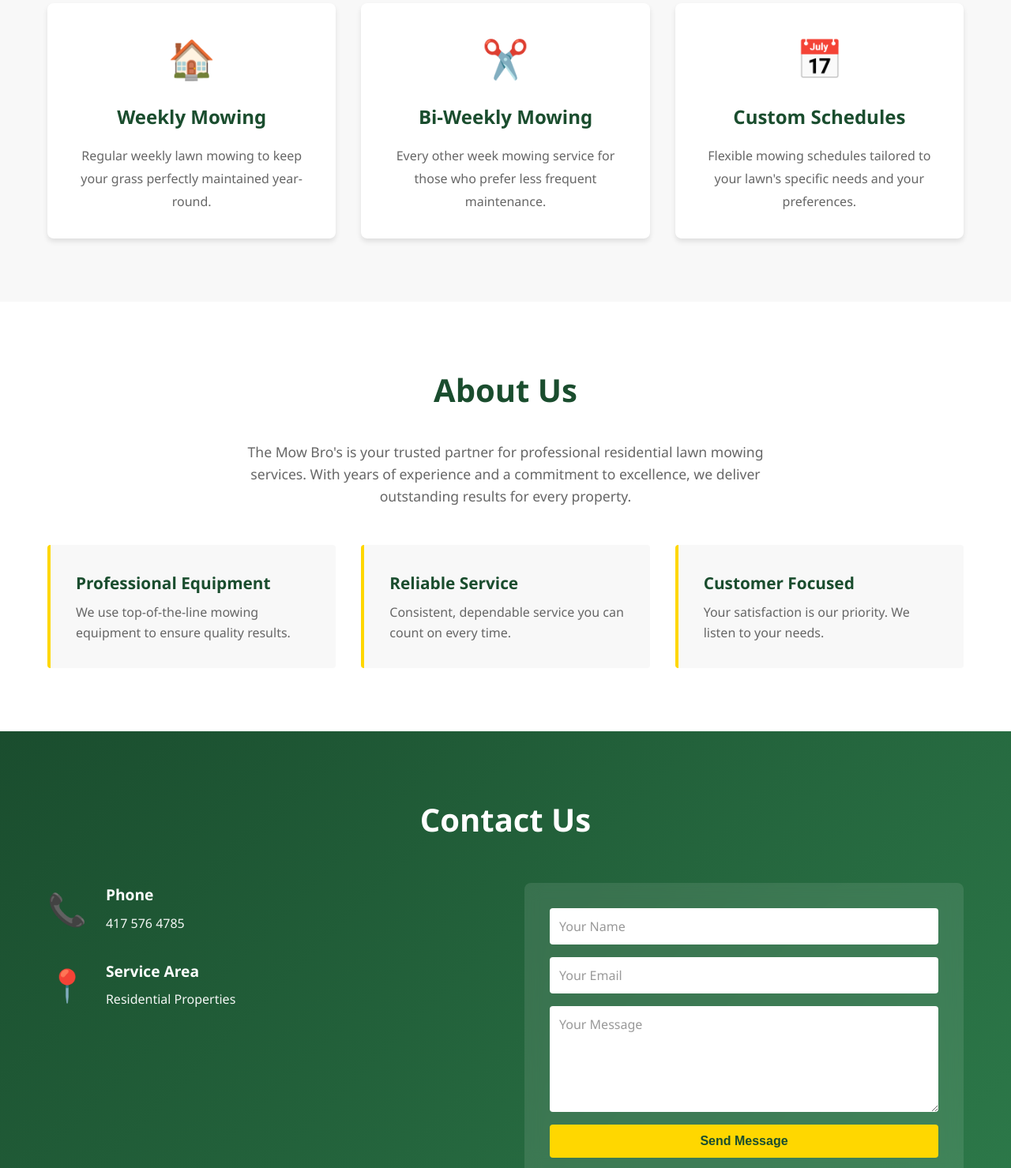
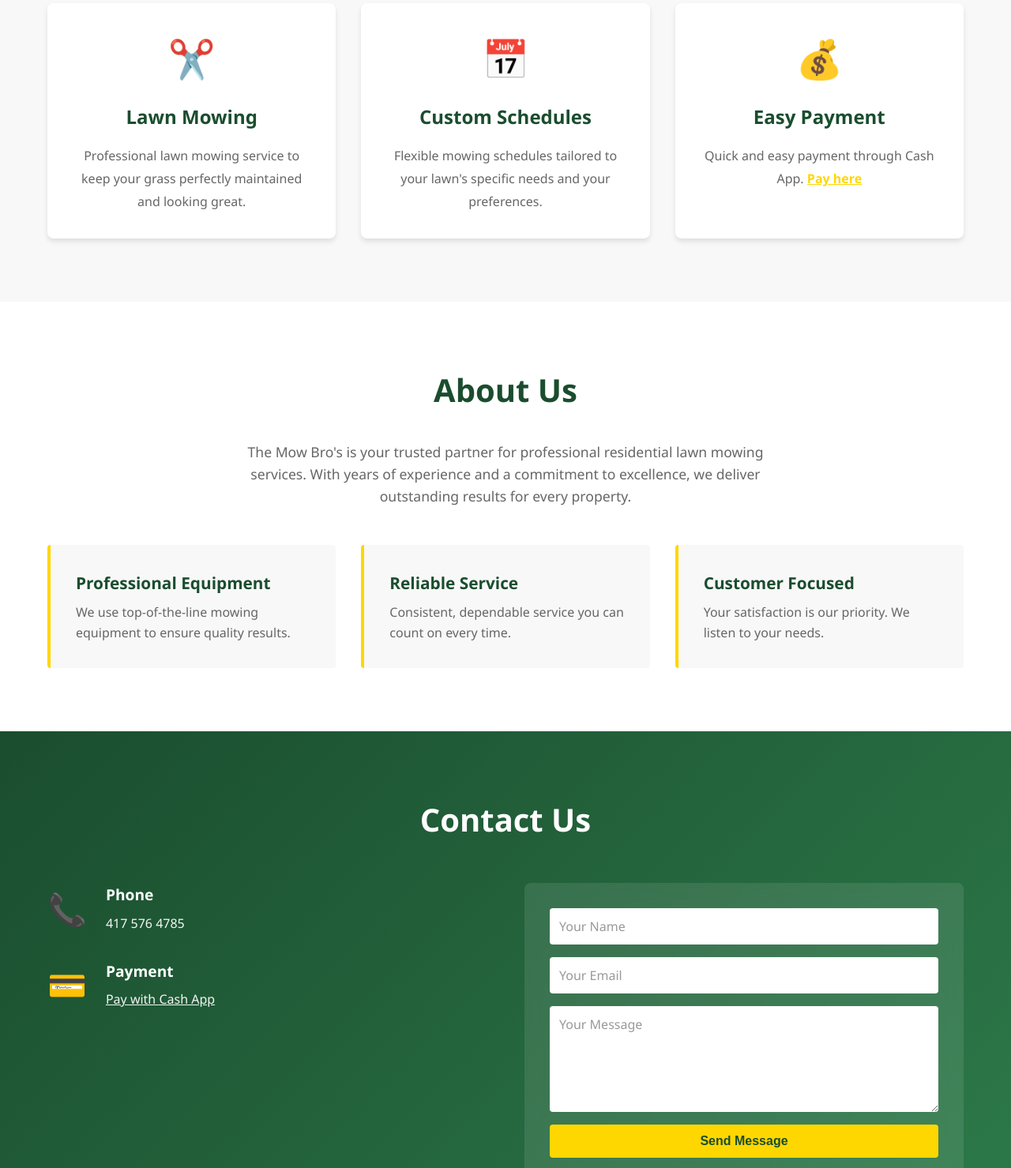
Before and after one commit to reclora/mow-bros-website, a website: page index.html in a window 1280 px wide. Shown: the part 720-2199 px from the top of the page at 79% size. Drawn offline with Linux system fonts and the light colour scheme.

Commit message:
Remove weekly mowing and add Cash App payment link

```diff
--- a/index.html
+++ b/index.html
@@ -42,19 +42,19 @@
             <h2>Our Services</h2>
             <div class="services-grid">
                 <div class="service-card">
-                    <div class="service-icon">🏠</div>
-                    <h3>Weekly Mowing</h3>
-                    <p>Regular weekly lawn mowing to keep your grass perfectly maintained year-round.</p>
-                </div>
-                <div class="service-card">
                     <div class="service-icon">✂️</div>
-                    <h3>Bi-Weekly Mowing</h3>
-                    <p>Every other week mowing service for those who prefer less frequent maintenance.</p>
+                    <h3>Lawn Mowing</h3>
+                    <p>Professional lawn mowing service to keep your grass perfectly maintained and looking great.</p>
                 </div>
                 <div class="service-card">
                     <div class="service-icon">📅</div>
                     <h3>Custom Schedules</h3>
                     <p>Flexible mowing schedules tailored to your lawn's specific needs and your preferences.</p>
+                </div>
+                <div class="service-card">
+                    <div class="service-icon">💰</div>
+                    <h3>Easy Payment</h3>
+                    <p>Quick and easy payment through Cash App. <a href="https://cash.app/$gionnigotcash" target="_blank" style="color: var(--accent-yellow); font-weight: 600;">Pay here</a></p>
                 </div>
             </div>
         </div>
@@ -96,10 +96,10 @@
                         </div>
                     </div>
                     <div class="contact-item">
-                        <span class="contact-icon">📍</span>
+                        <span class="contact-icon">💳</span>
                         <div>
-                            <h4>Service Area</h4>
-                            <p>Residential Properties</p>
+                            <h4>Payment</h4>
+                            <p><a href="https://cash.app/$gionnigotcash" target="_blank" style="color: var(--white); text-decoration: underline;">Pay with Cash App</a></p>
                         </div>
                     </div>
                 </div>
```
